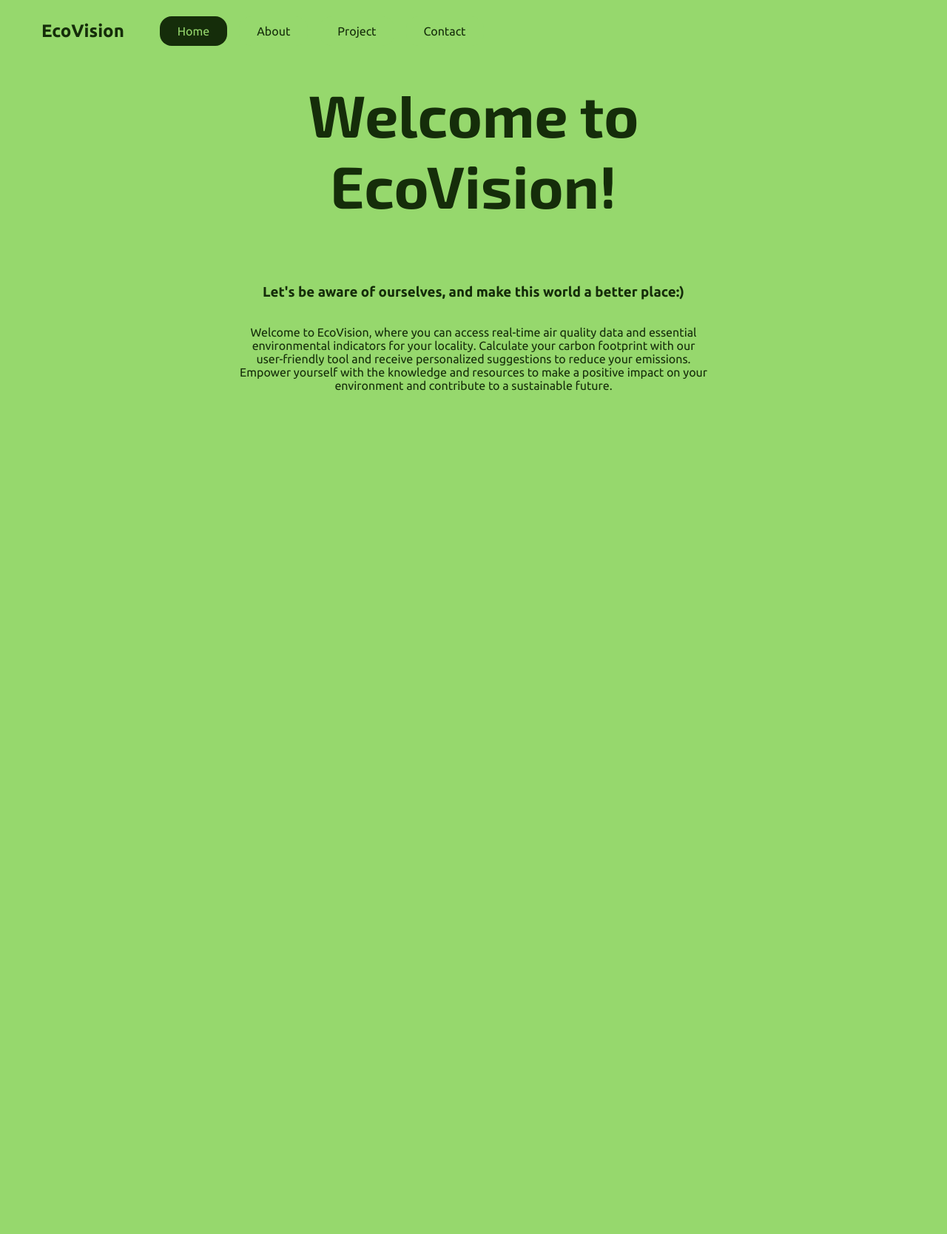
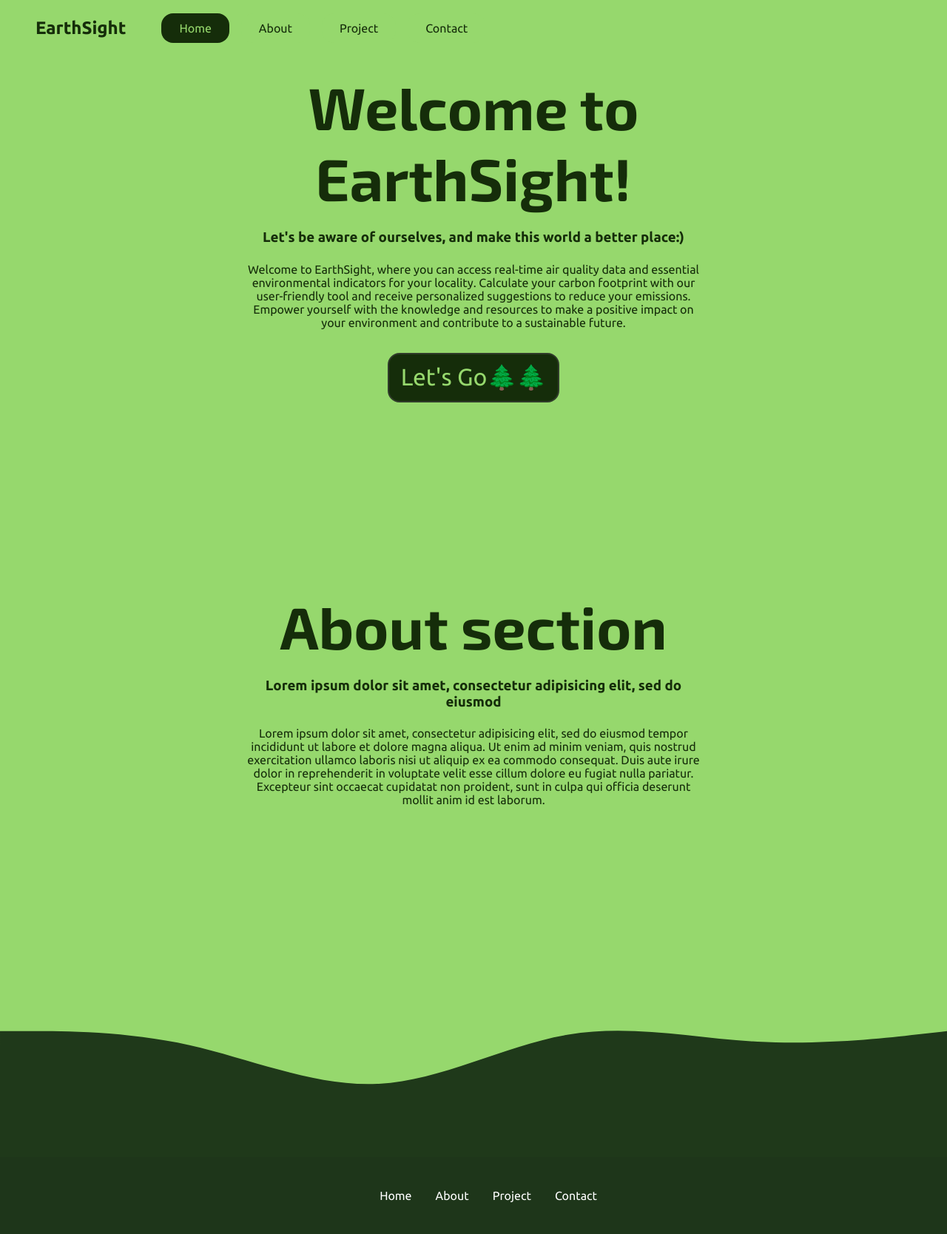
Before and after one commit to ShibamRoy9826/PollutionToPower, a Django app: page / in a window 1280 px wide. Shown: the whole page at 74% size. Before the commit the page ends 528 px from the top, so only its background shows below. Run offline with Django 4.2, Linux system fonts and the light colour scheme.

Commit message:
Almost finished the landing page

```diff
--- a/EcoVision/asgi.py
+++ b/EarthSight/asgi.py
@@ -1,5 +1,5 @@
 """
-ASGI config for EcoVision project.
+ASGI config for EarthSight project.
 
 It exposes the ASGI callable as a module-level variable named ``application``.
 
@@ -11,6 +11,6 @@ import os
 
 from django.core.asgi import get_asgi_application
 
-os.environ.setdefault('DJANGO_SETTINGS_MODULE', 'EcoVision.settings')
+os.environ.setdefault('DJANGO_SETTINGS_MODULE', 'EarthSight.settings')
 
 application = get_asgi_application()
--- a/EcoVision/settings.py
+++ b/EarthSight/settings.py
@@ -1,5 +1,5 @@
 """
-Django settings for EcoVision project.
+Django settings for EarthSight project.
 
 Generated by 'django-admin startproject' using Django 4.2.11.
 
@@ -51,7 +51,7 @@ MIDDLEWARE = [
     'django.middleware.clickjacking.XFrameOptionsMiddleware',
 ]
 
-ROOT_URLCONF = 'EcoVision.urls'
+ROOT_URLCONF = 'EarthSight.urls'
 
 TEMPLATES = [
     {
@@ -69,7 +69,7 @@ TEMPLATES = [
     },
 ]
 
-WSGI_APPLICATION = 'EcoVision.wsgi.application'
+WSGI_APPLICATION = 'EarthSight.wsgi.application'
 
 
 # Database
--- a/EcoVision/urls.py
+++ b/EarthSight/urls.py
@@ -1,5 +1,5 @@
 """
-URL configuration for EcoVision project.
+URL configuration for EarthSight project.
 
 The `urlpatterns` list routes URLs to views. For more information please see:
     https://docs.djangoproject.com/en/4.2/topics/http/urls/
--- a/EcoVision/wsgi.py
+++ b/EarthSight/wsgi.py
@@ -1,5 +1,5 @@
 """
-WSGI config for EcoVision project.
+WSGI config for EarthSight project.
 
 It exposes the WSGI callable as a module-level variable named ``application``.
 
@@ -11,6 +11,6 @@ import os
 
 from django.core.wsgi import get_wsgi_application
 
-os.environ.setdefault('DJANGO_SETTINGS_MODULE', 'EcoVision.settings')
+os.environ.setdefault('DJANGO_SETTINGS_MODULE', 'EarthSight.settings')
 
 application = get_wsgi_application()
--- a/manage.py
+++ b/manage.py
@@ -6,7 +6,7 @@ import sys
 
 def main():
     """Run administrative tasks."""
-    os.environ.setdefault('DJANGO_SETTINGS_MODULE', 'EcoVision.settings')
+    os.environ.setdefault('DJANGO_SETTINGS_MODULE', 'EarthSight.settings')
     try:
         from django.core.management import execute_from_command_line
     except ImportError as exc:
--- a/static/landing/styles.css
+++ b/static/landing/styles.css
@@ -2,6 +2,7 @@
 	background-color: #96d86d;
 	font-family: "Ubuntu",sans-serif;
 	color: #152d0a;
+	margin:0;
 }
 
 /*Navbar*/
@@ -12,6 +13,7 @@ nav{
 	flex-direction: row;
 	justify-contents: center;
 	align-items: center;
+	margin-top: 1.5rem;
 }
 nav div ul {
 	list-style: none;
@@ -56,6 +58,8 @@ nav div ul li{
 
 /*Home Section*/
 section{
+	width: 100vw;
+	height: 80vh;
 	display: flex;
 	justify-content: center;
 	align-items: center;
@@ -67,12 +71,107 @@ section{
 	align-items: center;
 	justify-content: center;
 	width: 50%;
-  text-align: center;
-  margin-top: 2rem;
+    text-align: center;
+    position: relative;
 }
 
 #heading{
 	font-family: "Exo 2", sans-serif;
   font-size: 5rem;
   font-weight: bold;
+  margin-bottom: 0.7rem;
 }
+
+#sub-heading{
+	margin: 0.7rem;
+}
+#para{
+	margin: 0.7rem;
+	margin-bottom: 2rem;
+}
+
+/*Other things*/
+
+.coolButton{
+	border-radius: 1rem;
+	padding-left: 1rem;
+	padding-right: 1rem;
+	padding-top: 0.8rem;
+	padding-bottom: 0.8rem;
+	background-color: #152d0a;
+	color: #96d86d;
+	font-size: 2rem;
+	text-decoration: none;
+	border: 2px solid #303c2b;
+	transition: 0.6s;
+	&:hover,
+  	&:focus {
+   	 border-color: var(--hover);
+   	 color: #16a046;
+  }
+}
+
+.coolButton:hover,
+.coolButton:focus {
+  box-shadow: 0 0.5em 0.5em -0.4em var(--hover);
+  transform: translateY(-0.25em);
+}
+
+
+/*Curves*/
+
+.wavyCurve{
+	display: flex;
+}
+/*Footer*/
+footer{
+	position: relative;
+	display: flex;
+	height: 5vh;
+	width: 100vw;
+	background-color: #1e361a;
+	justify-content: center;
+	align-items: center;
+	padding-top:2rem;
+	padding-bottom:2rem;
+	margin:0;
+}
+
+#footerLinks{
+	display: flex;
+	flex-direction: row;
+	list-style: none;
+	background-color: #1e361a;
+}
+
+footer ul li{
+	background-color: #1e361a;
+
+}
+
+.link{
+	color:white;
+	display: flex;
+	flex-direction: column;
+	background-color: #1e361a;
+	margin: 1rem;
+	text-decoration: none;
+
+}
+
+
+
+
+/*Media queries*/
+
+@media(max-width: 768px){
+	.links{
+		display: hidden;
+	}
+	.WelcomeText{
+		width: 100%;
+	}
+	.logo{
+		margin-left: 0.5rem;
+	}
+}
--- a/templates/index.html
+++ b/templates/index.html
@@ -4,7 +4,7 @@
 <head>
   <meta charset="utf-8">
   <meta name="viewport" content="width=device-width, initial-scale=1">
-  <title>EcoVision: A Pollution Free future</title>
+  <title>EarthSight: A Pollution Free future</title>
   <link rel="stylesheet" type="text/css" href="{% static 'landing/styles.css' %}">
 
   <link rel="preconnect" href="https://fonts.googleapis.com">
@@ -22,7 +22,7 @@
 <!-- Navbar -->
 <nav>
   <div class="logo">
-    <h2>EcoVision</h2>
+    <h2>EarthSight</h2>
   </div>
 
   <div class="links">
@@ -39,10 +39,45 @@
 <!-- Home Section -->
 <section id="home">
   <div class="WelcomeText">
-    <h1 id="heading">Welcome to EcoVision!</h1>
+    <h1 id="heading">Welcome to EarthSight!</h1>
     <h3 id="sub-heading">Let's be aware of ourselves, and make this world a better place:)</h3>
-    <p id="para">Welcome to EcoVision, where you can access real-time air quality data and essential environmental indicators for your locality. Calculate your carbon footprint with our user-friendly tool and receive personalized suggestions to reduce your emissions. Empower yourself with the knowledge and resources to make a positive impact on your environment and contribute to a sustainable future.</p>
+    <p id="para">Welcome to EarthSight, where you can access real-time air quality data and essential environmental indicators for your locality. Calculate your carbon footprint with our user-friendly tool and receive personalized suggestions to reduce your emissions. Empower yourself with the knowledge and resources to make a positive impact on your environment and contribute to a sustainable future.</p>
+
+    <a href="#" class="coolButton">Let's Go🌲🌲</a>
   </div>
 </section>
+
+
+
+<!-- About Section -->
+<section id="about">
+  <div class="WelcomeText">
+    <h1 id="heading">About section</h1>
+    <h3 id="sub-heading">Lorem ipsum dolor sit amet, consectetur adipisicing elit, sed do eiusmod</h3>
+    <p id="para">Lorem ipsum dolor sit amet, consectetur adipisicing elit, sed do eiusmod
+    tempor incididunt ut labore et dolore magna aliqua. Ut enim ad minim veniam,
+    quis nostrud exercitation ullamco laboris nisi ut aliquip ex ea commodo
+    consequat. Duis aute irure dolor in reprehenderit in voluptate velit esse
+    cillum dolore eu fugiat nulla pariatur. Excepteur sint occaecat cupidatat non
+    proident, sunt in culpa qui officia deserunt mollit anim id est laborum.</p>
+  </div>
+</section>
+
+
+
+<!-- Footer -->
+<div class="wavyCurve">
+            <svg xmlns="http://www.w3.org/2000/svg" viewBox="0 0 1440 320"><path fill="#1f391a" fill-opacity="1" d="M0,128L48,128C96,128,192,128,288,149.3C384,171,480,213,576,208C672,203,768,149,864,133.3C960,117,1056,139,1152,144C1248,149,1344,139,1392,133.3L1440,128L1440,320L1392,320C1344,320,1248,320,1152,320C1056,320,960,320,864,320C768,320,672,320,576,320C480,320,384,320,288,320C192,320,96,320,48,320L0,320Z"></path></svg>
+</div>
+
+<footer>
+
+  <ul id="footerLinks">
+    <li><a href="#" class="link">Home</a></li>
+    <li><a href="#" class="link">About</a></li>
+    <li><a href="#" class="link">Project</a></li>
+    <li><a href="#" class="link">Contact</a></li>
+  </ul>
+</footer>
 </body>
 </html>
```
Also changed, not shown: EarthSight/__init__.py (added), README.md, db.sqlite3, static/landing/Images/FooterCurve.svg (added).
